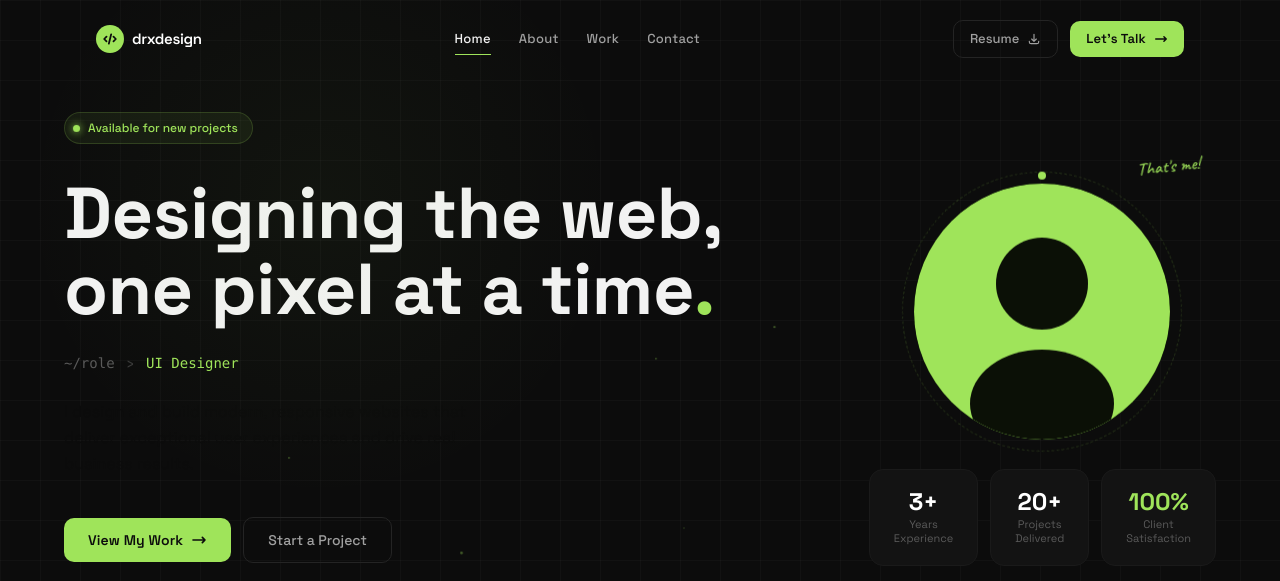
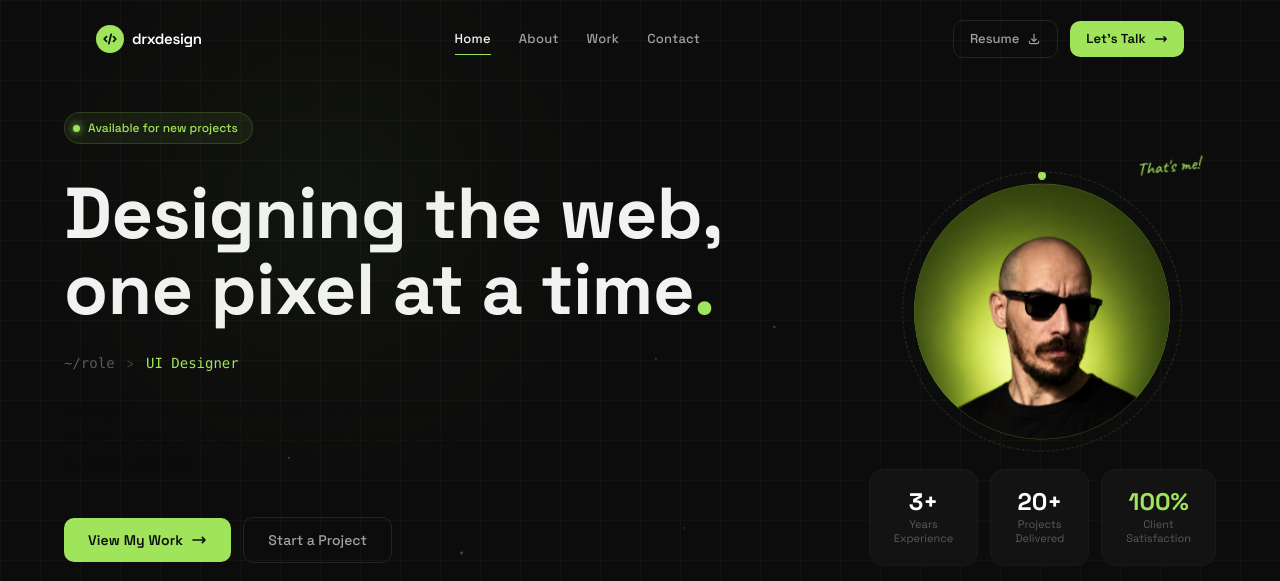
Before and after one commit to drxdesign/drxdesign.github.io, an Astro site: page / in a window 1280 px wide. Shown: the top 581 px of the page. Built offline with nearby package versions, Linux system fonts and the light colour scheme; Astro itself is replaced by a stand-in of ours.

Commit message:
fix: update profile image in Hero component

```diff
--- a/src/components/Hero.astro
+++ b/src/components/Hero.astro
@@ -106,11 +106,7 @@ import SocialLinks from './SocialLinks.astro';
           <div class="relative w-56 h-56 md:w-64 md:h-64 rounded-full overflow-hidden">
             <div class="hero-glow absolute inset-0 rounded-full" aria-hidden="true"></div>
             <div class="absolute inset-0 rounded-full overflow-hidden bg-accent flex items-end justify-center">
-              <!-- Replace with: <img src="/profile.jpg" alt="Ziane Maamar" width="256" height="256" class="w-full h-full object-cover object-top" loading="eager" fetchpriority="high" /> -->
-              <svg viewBox="0 0 256 256" class="w-full h-full" style="mix-blend-mode:multiply;" aria-hidden="true" focusable="false">
-                <circle cx="128" cy="100" r="46" fill="#111"/>
-                <ellipse cx="128" cy="220" rx="72" ry="54" fill="#111"/>
-              </svg>
+              <img src="/profile.jpg" alt="Ziane Maamar" width="256" height="256" class="w-full h-full object-cover object-top" loading="eager" fetchpriority="high" />
             </div>
           </div>
         </div>
```
